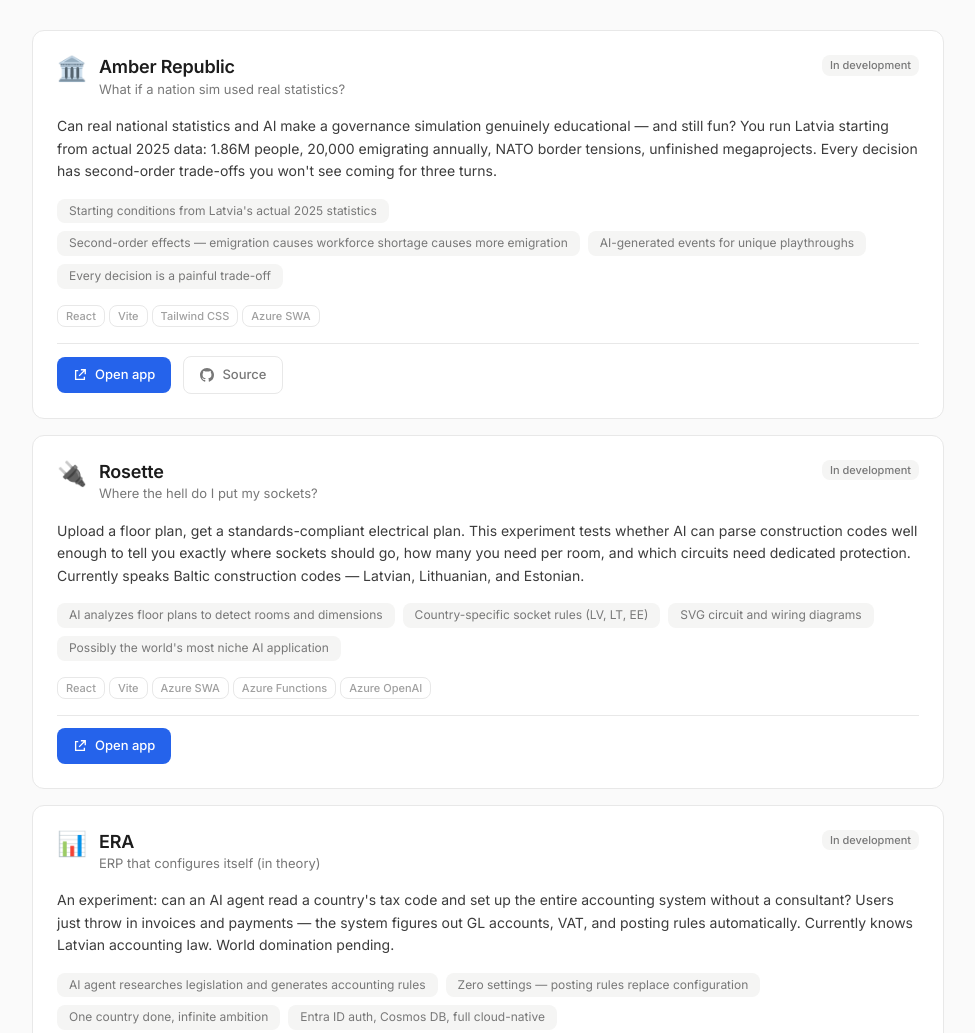
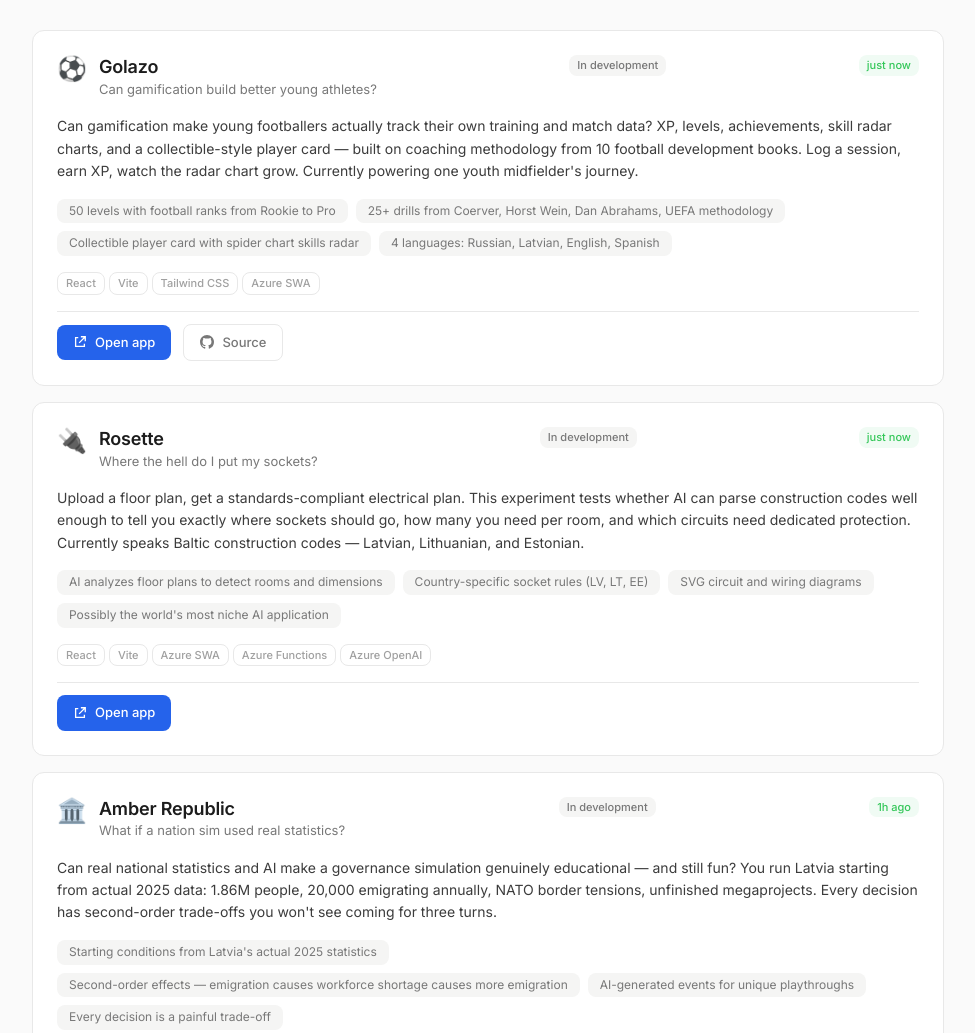
Before and after one commit to samoletovs/naurolabs, a plain HTML site: page landing-page/index.html in a window 1280 px wide. Shown: the part 265-1298 px from the top of the page, without its empty margins (152-1127 px from the left). Drawn offline with Linux system fonts and the light colour scheme.

Commit message:
feat: sort projects by latest activity on landing page
- Added repo + lastUpdated fields to projects.json
- app.js sorts projects by lastUpdated descending
- sync-repos.js now updates lastUpdated from GitHub pushed_at
- Green 'updated X ago' badge on each project card
- Run 'GITHUB_TOKEN=... node scripts/sync-repos.js' to refresh

```diff
--- a/landing-page/app.js
+++ b/landing-page/app.js
@@ -14,6 +14,20 @@ const STATUS_LABELS = {
   'in-development': 'In development',
   'experiment':      'Experiment',
 };
+
+function timeAgo(dateStr) {
+  if (!dateStr) return null;
+  const diff = Date.now() - new Date(dateStr).getTime();
+  const mins = Math.floor(diff / 60000);
+  if (mins < 60) return 'just now';
+  const hours = Math.floor(mins / 60);
+  if (hours < 24) return `${hours}h ago`;
+  const days = Math.floor(hours / 24);
+  if (days === 1) return 'yesterday';
+  if (days < 30) return `${days}d ago`;
+  const months = Math.floor(days / 30);
+  return months === 1 ? '1 month ago' : `${months} months ago`;
+}
 
 function renderStats(projects) {
   const container = document.getElementById('stats');
@@ -67,6 +81,10 @@ function renderProjectCard(project) {
     ? `<span class="status-badge">${statusLabel}</span>`
     : '';
 
+  const updatedBadge = project.lastUpdated
+    ? `<span class="updated-badge" title="Last pushed ${new Date(project.lastUpdated).toLocaleDateString()}">${timeAgo(project.lastUpdated)}</span>`
+    : '';
+
   return `
     <article class="project-card">
       <div class="project-card-top">
@@ -78,6 +96,7 @@ function renderProjectCard(project) {
           </div>
         </div>
         ${statusBadge}
+        ${updatedBadge}
       </div>
 
       <p class="project-description">${project.description}</p>
@@ -95,6 +114,13 @@ async function init() {
     const projects = await response.json();
 
     renderStats(projects);
+
+    // Sort by last updated — most recently active projects first
+    projects.sort((a, b) => {
+      const da = a.lastUpdated ? new Date(a.lastUpdated).getTime() : 0;
+      const db = b.lastUpdated ? new Date(b.lastUpdated).getTime() : 0;
+      return db - da;
+    });
 
     // Warn about duplicate icons
     const iconMap = new Map();
--- a/landing-page/projects.json
+++ b/landing-page/projects.json
@@ -1,6 +1,59 @@
 [
   {
+    "name": "Golazo",
+    "repo": "golazo",
+    "lastUpdated": "2026-03-29T12:47:36Z",
+    "tagline": "Can gamification build better young athletes?",
+    "description": "Can gamification make young footballers actually track their own training and match data? XP, levels, achievements, skill radar charts, and a collectible-style player card — built on coaching methodology from 10 football development books. Log a session, earn XP, watch the radar chart grow. Currently powering one youth midfielder's journey.",
+    "appUrl": "https://golazo.naurolabs.com",
+    "sourceUrl": "https://github.com/samoletovs/golazo",
+    "sourceVisibility": "public",
+    "icon": "⚽",
+    "status": "in-development",
+    "category": "game",
+    "stack": [
+      "React",
+      "Vite",
+      "Tailwind CSS",
+      "Azure SWA"
+    ],
+    "highlights": [
+      "50 levels with football ranks from Rookie to Pro",
+      "25+ drills from Coerver, Horst Wein, Dan Abrahams, UEFA methodology",
+      "Collectible player card with spider chart skills radar",
+      "4 languages: Russian, Latvian, English, Spanish"
+    ]
+  },
+  {
+    "name": "Rosette",
+    "repo": "rosette",
+    "lastUpdated": "2026-03-29T12:41:17Z",
+    "tagline": "Where the hell do I put my sockets?",
+    "description": "Upload a floor plan, get a standards-compliant electrical plan. This experiment tests whether AI can parse construction codes well enough to tell you exactly where sockets should go, how many you need per room, and which circuits need dedicated protection. Currently speaks Baltic construction codes — Latvian, Lithuanian, and Estonian.",
+    "appUrl": "https://rosette.naurolabs.com",
+    "sourceUrl": null,
+    "sourceVisibility": "private",
+    "icon": "🔌",
+    "status": "in-development",
+    "category": "tool",
+    "stack": [
+      "React",
+      "Vite",
+      "Azure SWA",
+      "Azure Functions",
+      "Azure OpenAI"
+    ],
+    "highlights": [
+      "AI analyzes floor plans to detect rooms and dimensions",
+      "Country-specific socket rules (LV, LT, EE)",
+      "SVG circuit and wiring diagrams",
+      "Possibly the world's most niche AI application"
+    ]
+  },
+  {
     "name": "Amber Republic",
+    "repo": "amberRepublic",
+    "lastUpdated": "2026-03-29T10:50:53Z",
     "tagline": "What if a nation sim used real statistics?",
     "description": "Can real national statistics and AI make a governance simulation genuinely educational — and still fun? You run Latvia starting from actual 2025 data: 1.86M people, 20,000 emigrating annually, NATO border tensions, unfinished megaprojects. Every decision has second-order trade-offs you won't see coming for three turns.",
     "appUrl": "https://amber.naurolabs.com",
@@ -9,7 +62,12 @@
     "icon": "🏛️",
     "status": "in-development",
     "category": "game",
-    "stack": ["React", "Vite", "Tailwind CSS", "Azure SWA"],
+    "stack": [
+      "React",
+      "Vite",
+      "Tailwind CSS",
+      "Azure SWA"
+    ],
     "highlights": [
       "Starting conditions from Latvia's actual 2025 statistics",
       "Second-order effects — emigration causes workforce shortage causes more emigration",
@@ -18,25 +76,9 @@
     ]
   },
   {
-    "name": "Rosette",
-    "tagline": "Where the hell do I put my sockets?",
-    "description": "Upload a floor plan, get a standards-compliant electrical plan. This experiment tests whether AI can parse construction codes well enough to tell you exactly where sockets should go, how many you need per room, and which circuits need dedicated protection. Currently speaks Baltic construction codes — Latvian, Lithuanian, and Estonian.",
-    "appUrl": "https://rosette.naurolabs.com",
-    "sourceUrl": null,
-    "sourceVisibility": "private",
-    "icon": "🔌",
-    "status": "in-development",
-    "category": "tool",
-    "stack": ["React", "Vite", "Azure SWA", "Azure Functions", "Azure OpenAI"],
-    "highlights": [
-      "AI analyzes floor plans to detect rooms and dimensions",
-      "Country-specific socket rules (LV, LT, EE)",
-      "SVG circuit and wiring diagrams",
-      "Possibly the world's most niche AI application"
-    ]
-  },
-  {
     "name": "ERA",
+    "repo": "era",
+    "lastUpdated": "2026-03-29T10:50:51Z",
     "tagline": "ERP that configures itself (in theory)",
     "description": "An experiment: can an AI agent read a country's tax code and set up the entire accounting system without a consultant? Users just throw in invoices and payments — the system figures out GL accounts, VAT, and posting rules automatically. Currently knows Latvian accounting law. World domination pending.",
     "appUrl": "https://era.naurolabs.com",
@@ -44,7 +86,14 @@
     "icon": "📊",
     "status": "in-development",
     "category": "saas",
-    "stack": ["React", "Express", "Cosmos DB", "Azure OpenAI", "Entra ID", "Bicep"],
+    "stack": [
+      "React",
+      "Express",
+      "Cosmos DB",
+      "Azure OpenAI",
+      "Entra ID",
+      "Bicep"
+    ],
     "highlights": [
       "AI agent researches legislation and generates accounting rules",
       "Zero settings — posting rules replace configuration",
@@ -53,7 +102,33 @@
     ]
   },
   {
+    "name": "AgentMode",
+    "repo": "agentMode",
+    "lastUpdated": "2026-03-29T10:50:37Z",
+    "tagline": "A useful AI agent for the price of two coffees a month",
+    "description": "An experiment: how capable can a personal AI agent be on a tight Azure budget? Turns out — surprisingly capable. It orders water by literally looking at websites with AI vision, tracks expenses, hunts cheap flights, and delivers morning briefings. 18 skills and counting, all running on about $5/month.",
+    "sourceVisibility": "private",
+    "icon": "🤖",
+    "status": "in-development",
+    "category": "ai-agent",
+    "stack": [
+      "Azure Functions",
+      "Azure OpenAI",
+      "Container Apps",
+      "Playwright",
+      "Bicep"
+    ],
+    "highlights": [
+      "18 auto-discovered skills from weather to water ordering",
+      "AI vision fallback: when automation breaks, the agent screenshots and navigates",
+      "Full infra-as-code, deploys with one script",
+      "Multilingual, ~$5-10/month on Azure"
+    ]
+  },
+  {
     "name": "Turgo",
+    "repo": "turgo",
+    "lastUpdated": "2026-03-29T08:23:31Z",
     "tagline": "Can AI agents buy and sell better than humans?",
     "description": "An experiment in automating the entire buy-sell lifecycle with AI agents. The idea: you say 'sell this' with a photo, and agents handle listing creation, pricing, negotiation, and market monitoring. Testing different purchase and sales strategies to see what actually works when agents do the haggling.",
     "appUrl": "https://turgo.naurolabs.com",
@@ -61,7 +136,15 @@
     "icon": "🤝",
     "status": "in-development",
     "category": "marketplace",
-    "stack": ["Next.js", "PostgreSQL", "Prisma", "tRPC", "Meilisearch", "Redis", "Azure OpenAI"],
+    "stack": [
+      "Next.js",
+      "PostgreSQL",
+      "Prisma",
+      "tRPC",
+      "Meilisearch",
+      "Redis",
+      "Azure OpenAI"
+    ],
     "highlights": [
       "Photo → AI listing → pricing → negotiation → sold",
       "7 operational agents: moderation, analytics, anti-fraud, and more",
@@ -70,23 +153,9 @@
     ]
   },
   {
-    "name": "AgentMode",
-    "tagline": "A useful AI agent for the price of two coffees a month",
-    "description": "An experiment: how capable can a personal AI agent be on a tight Azure budget? Turns out — surprisingly capable. It orders water by literally looking at websites with AI vision, tracks expenses, hunts cheap flights, and delivers morning briefings. 18 skills and counting, all running on about $5/month.",
-    "sourceVisibility": "private",
-    "icon": "🤖",
-    "status": "in-development",
-    "category": "ai-agent",
-    "stack": ["Azure Functions", "Azure OpenAI", "Container Apps", "Playwright", "Bicep"],
-    "highlights": [
-      "18 auto-discovered skills from weather to water ordering",
-      "AI vision fallback: when automation breaks, the agent screenshots and navigates",
-      "Full infra-as-code, deploys with one script",
-      "Multilingual, ~$5-10/month on Azure"
-    ]
-  },
-  {
     "name": "Tplan",
+    "repo": "tPlan",
+    "lastUpdated": "2026-03-29T08:22:50Z",
     "tagline": "Can AI turn a training book into a real coach?",
     "description": "Can AI read a training methodology book and generate correct, progressive workout programs? Turns out, yes — and it follows the progression rules more faithfully than most humans. Feed it a calisthenics manual, it builds your plan, tracks your reps, and advances you when you're ready. Currently in its 5th week of real training data.",
     "appUrl": "https://tplan.naurolabs.com",
@@ -94,30 +163,19 @@
     "icon": "💪",
     "status": "experiment",
     "category": "experiment",
-    "stack": ["React", "Vite", "Azure SWA", "Azure Functions", "Cosmos DB", "Azure OpenAI"],
+    "stack": [
+      "React",
+      "Vite",
+      "Azure SWA",
+      "Azure Functions",
+      "Cosmos DB",
+      "Azure OpenAI"
+    ],
     "highlights": [
       "Book → Program: AI parses methodology into structured plans",
       "Auto-progression based on the book's own advancement rules",
       "5 weeks of real training data tracked",
       "Multilingual: 4 languages"
     ]
-  },
-  {
-    "name": "Golazo",
-    "tagline": "Can gamification build better young athletes?",
-    "description": "Can gamification make young footballers actually track their own training and match data? XP, levels, achievements, skill radar charts, and a collectible-style player card — built on coaching methodology from 10 football development books. Log a session, earn XP, watch the radar chart grow. Currently powering one youth midfielder's journey.",
-    "appUrl": "https://golazo.naurolabs.com",
-    "sourceUrl": "https://github.com/samoletovs/golazo",
-    "sourceVisibility": "public",
-    "icon": "⚽",
-    "status": "in-development",
-    "category": "game",
-    "stack": ["React", "Vite", "Tailwind CSS", "Azure SWA"],
-    "highlights": [
-      "50 levels with football ranks from Rookie to Pro",
-      "25+ drills from Coerver, Horst Wein, Dan Abrahams, UEFA methodology",
-      "Collectible player card with spider chart skills radar",
-      "4 languages: Russian, Latvian, English, Spanish"
-    ]
   }
 ]
--- a/landing-page/style.css
+++ b/landing-page/style.css
@@ -308,6 +308,17 @@ a:hover {
   background: var(--bg-subtle);
 }
 
+.updated-badge {
+  font-size: 0.6875rem;
+  font-weight: 500;
+  padding: 2px var(--space-2);
+  border-radius: var(--radius-sm);
+  white-space: nowrap;
+  flex-shrink: 0;
+  color: var(--success);
+  background: var(--success-bg);
+}
+
 .project-description {
   font-size: 0.875rem;
   color: var(--text-body);
```
Also changed, not shown: landing-page/repos.json (+5 -4 lines), landing-page/scripts/sync-repos.js (+42 -0 lines).
